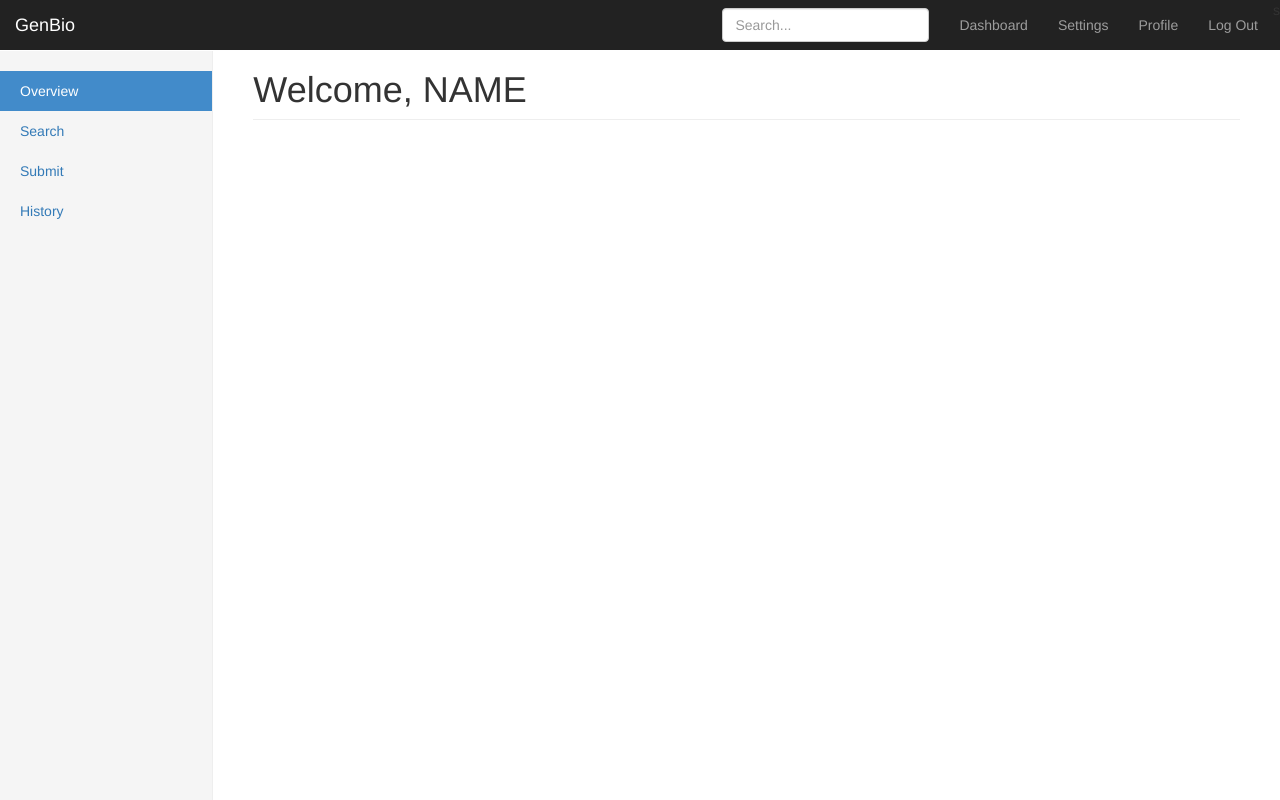
After one commit to debbie-leung/w4111-proj1, a Flask app: page /dashboard in a window 1280 px wide. The commit adds this page. Run offline with Flask 2, Linux system fonts and the light colour scheme; parts of the project's set-up code (start-up, migrations or seed data) failed here and were passed over; some libraries are stand-ins or nearby versions.

Commit message:
Created dashboard page upon login

```diff
--- a/server.py
+++ b/server.py
@@ -158,7 +158,7 @@ def login():
     user = g.conn.execute('SELECT * FROM User_From WHERE uname=%s', uid).first()
     if user:
       if user.password == pwd:
-        return '<h1> Success </h1>'
+        return redirect(url_for('dashboard'))
     return '<h1> Invalid username or password </h1>'
   return render_template('login.html', form=form)
 
@@ -182,7 +182,6 @@ def add():
 #   name = request.form['name']
 #   g.conn.execute('INSERT INTO test(name) VALUES (%s)', name)
 #   return redirect('/')
-
 
 class RegistrationForm(FlaskForm):
   uname = StringField('Username', validators=[InputRequired(), Length(max=20)])
@@ -241,6 +240,10 @@ class HomeSearchForm(FlaskForm):
   occ = BooleanField('occurance', default="checked")
   seq = BooleanField('sequence', default="checked")
   species = StringField('species', validators=[Length(max=20)])
+
+@app.route('/dashboard')
+def dashboard():
+    return render_template('dashboard.html')
 
 @app.route('/onereference', methods=['GET', 'POST'])
 def onereference():
--- /dev/null
+++ b/static/dashboard.css
@@ -0,0 +1,105 @@
+/*
+ * Base structure
+ */
+
+/* Move down content because we have a fixed navbar that is 50px tall */
+body {
+    padding-top: 50px;
+  }
+
+
+  /*
+   * Global add-ons
+   */
+
+  .sub-header {
+    padding-bottom: 10px;
+    border-bottom: 1px solid #eee;
+  }
+
+  /*
+   * Top navigation
+   * Hide default border to remove 1px line.
+   */
+  .navbar-fixed-top {
+    border: 0;
+  }
+
+  /*
+   * Sidebar
+   */
+
+  /* Hide for mobile, show later */
+  .sidebar {
+    display: none;
+  }
+  @media (min-width: 768px) {
+    .sidebar {
+      position: fixed;
+      top: 51px;
+      bottom: 0;
+      left: 0;
+      z-index: 1000;
+      display: block;
+      padding: 20px;
+      overflow-x: hidden;
+      overflow-y: auto; /* Scrollable contents if viewport is shorter than content. */
+      background-color: #f5f5f5;
+      border-right: 1px solid #eee;
+    }
+  }
+
+  /* Sidebar navigation */
+  .nav-sidebar {
+    margin-right: -21px; /* 20px padding + 1px border */
+    margin-bottom: 20px;
+    margin-left: -20px;
+  }
+  .nav-sidebar > li > a {
+    padding-right: 20px;
+    padding-left: 20px;
+  }
+  .nav-sidebar > .active > a,
+  .nav-sidebar > .active > a:hover,
+  .nav-sidebar > .active > a:focus {
+    color: #fff;
+    background-color: #428bca;
+  }
+
+
+  /*
+   * Main content
+   */
+
+  .main {
+    padding: 20px;
+  }
+  @media (min-width: 768px) {
+    .main {
+      padding-right: 40px;
+      padding-left: 40px;
+    }
+  }
+  .main .page-header {
+    margin-top: 0;
+  }
+
+
+  /*
+   * Placeholder dashboard ideas
+   */
+
+  /* .placeholders {
+    margin-bottom: 30px;
+    text-align: center;
+  }
+  .placeholders h4 {
+    margin-bottom: 0;
+  }
+  .placeholder {
+    margin-bottom: 20px;
+  }
+  .placeholder img {
+    display: inline-block;
+    border-radius: 50%;
+  } */
--- /dev/null
+++ b/templates/dashboard.html
@@ -0,0 +1,53 @@
+{% extends "bootstrap/base.html" %}
+
+{% block title %}
+Dashboard
+{% endblock %}
+
+{% block styles %}
+{{super()}}
+<link rel="stylesheet" href="{{url_for('.static', filename='dashboard.css')}}">
+{% endblock %}
+
+{% block content %}
+    <nav class="navbar navbar-inverse navbar-fixed-top">
+      <div class="container-fluid">
+        <div class="navbar-header">
+          <button type="button" class="navbar-toggle collapsed" data-toggle="collapse" data-target="#navbar" aria-expanded="false" aria-controls="navbar">
+            <span class="sr-only">Toggle navigation</span>
+            <span class="icon-bar"></span>
+            <span class="icon-bar"></span>
+            <span class="icon-bar"></span>
+          </button>
+          <a class="navbar-brand" href="#">GenBio</a>
+        </div>
+        <div id="navbar" class="navbar-collapse collapse">
+          <ul class="nav navbar-nav navbar-right">
+            <li><a href="#">Dashboard</a></li>
+            <li><a href="#">Settings</a></li>s
+            <li><a href="#">Profile</a></li>
+            <li><a href="/">Log Out</a></li>
+          </ul>
+          <form class="navbar-form navbar-right">
+            <input type="text" class="form-control" placeholder="Search...">
+          </form>
+        </div>
+      </div>
+    </nav>
+
+    <div class="container-fluid">
+        <div class="row">
+          <div class="col-sm-3 col-md-2 sidebar">
+            <ul class="nav nav-sidebar">
+              <li class="active"><a href="#">Overview <span class="sr-only">(current)</span></a></li>
+              <li><a href="#">Search</a></li>
+              <li><a href="#">Submit</a></li>
+              <li><a href="#">History</a></li>
+            </ul>
+          </div>
+          <div class="col-sm-9 col-sm-offset-3 col-md-10 col-md-offset-2 main">
+            <h1 class="page-header">Welcome, NAME</h1>
+          </div>
+        </div>
+    </div>
+{% endblock %}
--- a/templates/index.html
+++ b/templates/index.html
@@ -8,7 +8,7 @@
     </div>
     <ul class="nav navbar-nav">
       <li class="active">
-      <li><a href="#">Home</a></li>
+      <li><a href="/">Home</a></li>
     </ul>
     <ul class="nav navbar-nav navbar-right">
       <li><a href="registration"><span class="glyphicon glyphicon-user"></span> Sign Up</a></li>
```
Also changed, not shown: templates/login.html (+15 -0 lines).
